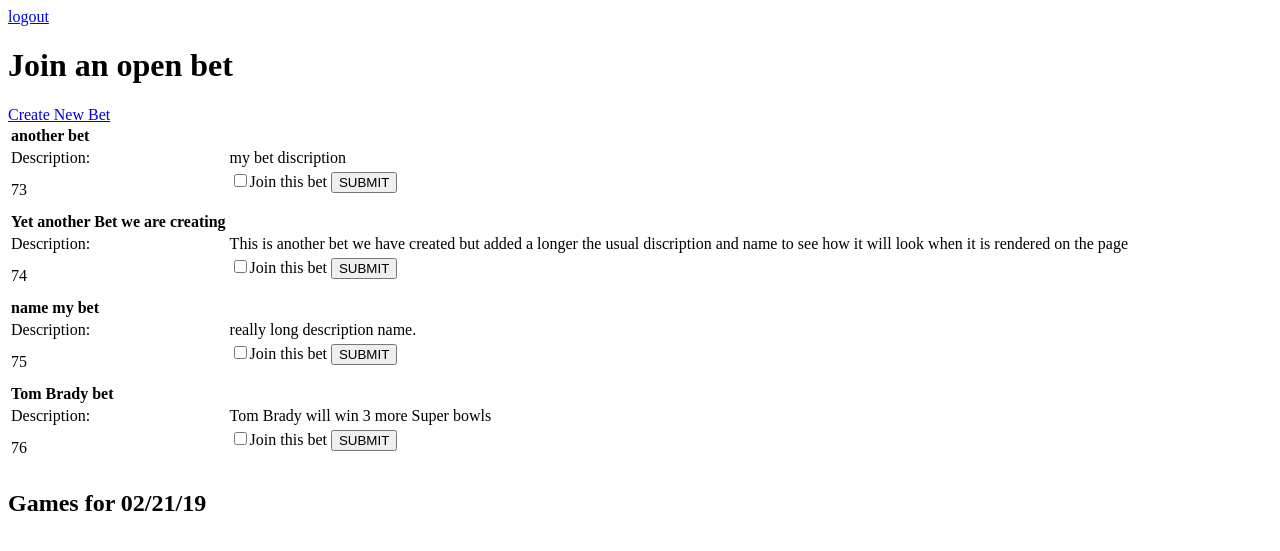
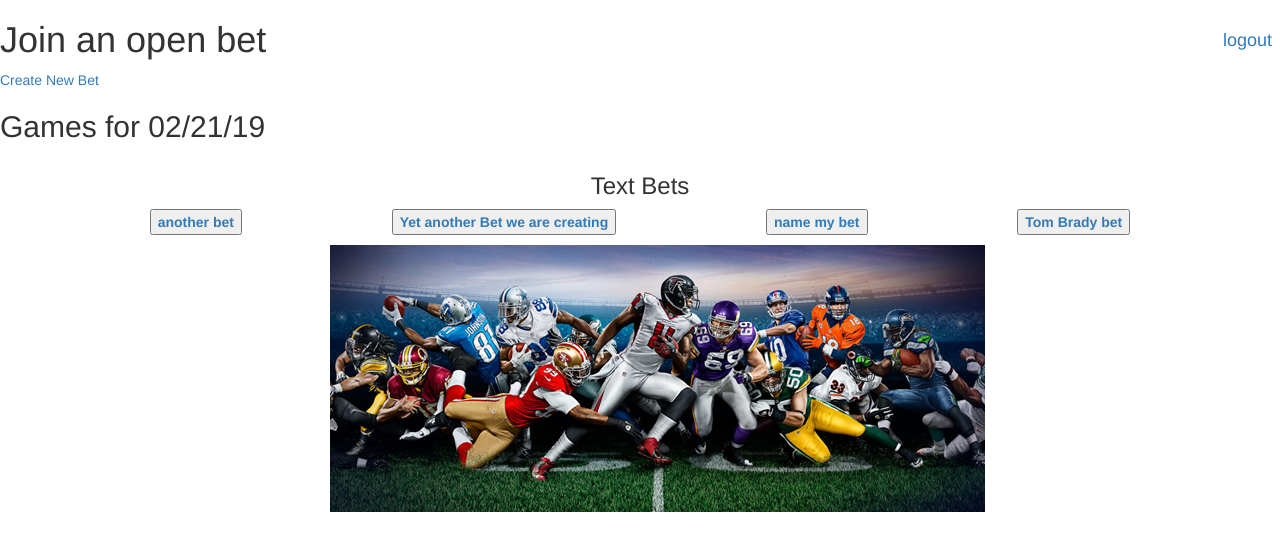
Before and after one commit to jhell85/Capstone, a Django app: page /bets/openbets_page in a window 1280 px wide. Shown: the top 551 px of the page. Run offline with Django 3.2, Linux system fonts and the light colour scheme; a user stored in the database is signed in; data comes from the database, SQL or seed files in the repository; both versions use the stored data as it was after the commit; some libraries are stand-ins or nearby versions.

Commit message:
styled pages

```diff
--- a/skinonit/bets/static/bets/style.css
+++ b/skinonit/bets/static/bets/style.css
@@ -2,7 +2,7 @@
     color: green;
 }
 
-.container{
+.my_container{
     display: flex;
    flex-direction: row;
    flex-wrap: wrap;
@@ -10,14 +10,28 @@
 
 }
 
-.container > div {
+
+.center {
+    margin: auto;
+    width: 50%;
+    padding: 10px;
+  }
+.my_container > div {
     width:200px;
     height:160px;
 }
 .columncontainer{
     display: flex;
-    flex-direction: column;
-    align-content: center;
+    flex-direction: row;
+    align-items: center;
+    justify-content: space-evenly;
+    flex-wrap: wrap
+}
+.logout{
+    position: absolute;
+    right: 0px;
+    padding: 8px;
+    font-size: large;
 }
 .gamediv{
     border: 3px solid rgba(26, 121, 7, 0.938);
@@ -28,3 +42,8 @@
     text-align: center;
 
 }
+.textbets {
+    border: 3px solid darkorange;
+    margin: 3px;
+    padding: 8px;
+}
--- a/skinonit/bets/templates/bets/complete_page.html
+++ b/skinonit/bets/templates/bets/complete_page.html
@@ -1,4 +1,4 @@
-<a href="{% url 'users:logout_user' %}">logout</a>
+<a href="{% url 'users:logout_user' %}" class="logout">logout</a>
 <h1>Your at the complete_page page {{user.username}}</h1>
 <h2>user_bet id is {{user_bet.id}}</h2>
 <h2>bet description is {{user_bet.bet.description}} your credits are {{user.userprofile.credits}}</h2>
--- a/skinonit/bets/templates/bets/openbets_page.html
+++ b/skinonit/bets/templates/bets/openbets_page.html
@@ -1,33 +1,21 @@
+<!DOCTYPE html>
+<html lang="en">
 <head>
-        {% load static %}
-        <link rel="stylesheet" type="text/css" href="{% static 'bets/style.css' %}">
+    {% load static %}
+    <link rel="stylesheet" type="text/css" href="{% static 'bets/style.css' %}">
+    <meta charset="utf-8">
+    <meta name="viewport" content="width=device-width, initial-scale=1">
+    <link rel="stylesheet" href="https://maxcdn.bootstrapcdn.com/bootstrap/3.4.0/css/bootstrap.min.css">
+    <script src="https://ajax.googleapis.com/ajax/libs/jquery/3.3.1/jquery.min.js"></script>
+    <script src="https://maxcdn.bootstrapcdn.com/bootstrap/3.4.0/js/bootstrap.min.js"></script>
 </head>
 <body>
-    <a href="{% url 'users:logout_user' %}">logout</a>
+    <a href="{% url 'users:logout_user' %}" class="logout">logout</a>
     <h1>Join an open bet</h1>
     <a href="{% url 'bets:index' %}">Create New Bet</a>
 
-    <table>
-        {% for row in rows %}
-        <tr>
-            <td><b>{{row.name}}</b></td>
-        </tr>
-            <td>Description:</td>
-            <td> {{row.description}}</td>
-        </tr>
-            <td>{{row.id}}</td>
-            <td><form action="{% url 'bets:create_userbet' %}" method="post">
-            {% csrf_token %}
-            <input type="checkbox" name="bet_id" value="{{row.id}}">Join this bet
-            <button type="submit" name="bt_submit">SUBMIT</button>
-            </form></td>
-        </tr>
-        {% endfor %}
-    </table >
-
-
     <h2>Games for {{tomorrow}}</h2>
-    <div class="container">
+    <div class="my_container">
         {% for game in games %}
         <div class="gamediv">
             <form  action="{% url 'bets:create_usersportbet' %}" method="post">
@@ -43,4 +31,30 @@
         </div>
         {% endfor %}
     </div>
+
+    <h3 style="text-align:center;">Text Bets</h3>
+
+    <div class="columncontainer">
+        {% for row in rows%}
+        <form action="{% url 'bets:create_userbet' %}" method="post">
+            {% csrf_token %}
+            <button type="submit" name="bet_id" type="hidden" value="{{row.id}}">
+            <a href="#" title="{{row.name}}" data-toggle="popover" data-trigger="hover" data-content="{{row.description}}">
+            <b type="submit">{{row.name}}</b></a>
+            </button>
+
+
+        </form>
+        {% endfor %}
+    </div>
+
+    <div class="center">
+        <img src="{% static "bets/footer.png" %}" alt="footer" />
+    </div>
+<script>
+    $(document).ready(function(){
+        $('[data-toggle="popover"]').popover();
+    });
+</script>
 </body>
+</html>
--- a/skinonit/bets/templates/bets/sportbet_wager.html
+++ b/skinonit/bets/templates/bets/sportbet_wager.html
@@ -1,3 +1,6 @@
+
+<body>
+    <a href="{% url 'users:logout_user' %}" class="logout">logout</a>
     <h3>NBA Sport Bet</h3>
 
     <form action="{% url 'bets:sportwager_bet' %}" method="post">
@@ -12,3 +15,4 @@
         <input type="hidden" name="bet" value={{bet.id}}>
     </form>
     <div>odds for this bet are a 1:1 payout</div>
+</body>
--- a/skinonit/users/static/users/index.css
+++ b/skinonit/users/static/users/index.css
@@ -20,6 +20,8 @@
     position: absolute;
     right: 0px;
     padding: 8px;
+    font-size: large;
+
 }
 #protectedpage{
     display: flex;
```
Also changed, not shown: skinonit/users/templates/users/protected.html (+24 -10 lines), skinonit/bets/static/bets/footer.png (added), skinonit/db.sqlite3. Lines whose indentation alone changed are shown as unchanged.
